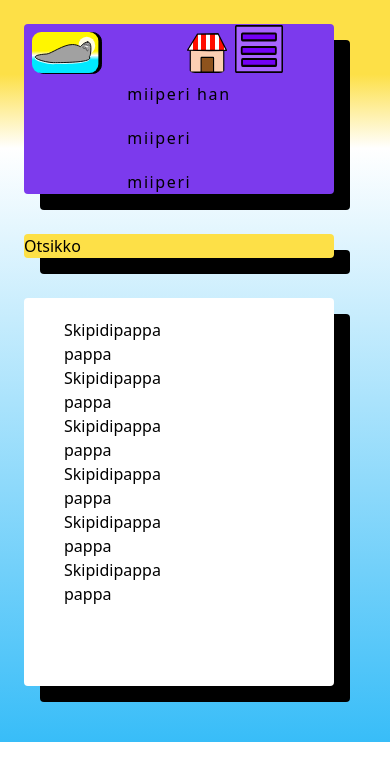
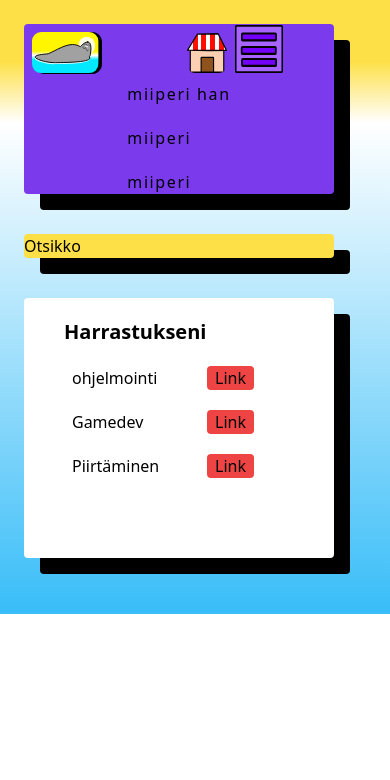
Before and after one commit to Miikatu/my-web-cv, a Next.js app: page / in a window 390 px wide. Shown: the top 780 px of the page. Built offline with nearby package versions, Linux system fonts and the light colour scheme.

Commit message:
responsive box with list

```diff
--- a/src/app/components/contentBox.js
+++ b/src/app/components/contentBox.js
@@ -3,8 +3,21 @@ export default function ContentBox() {
 
     <div className="p-10 h-full">
       <div className="bg-black  relative rounded ">
-          <div id="box-violet" className=" grid grid-cols-4 pl-10 pt-5 pb-20 rounded -translate-x-4 -translate-y-4 bg-white">
-            <p>Skipidipappa pappa Skipidipappa pappa Skipidipappa pappa Skipidipappa pappa Skipidipappa pappa Skipidipappa pappa</p >
+        <div id="box-violet" className=" grid grid-cols-4 pl-10 pt-5 pb-20 space-y-5 space-x-2 rounded -translate-x-4 -translate-y-4 bg-white">
+          <h1 className="font-bold col-span-5 text-xl">Harrastukseni</h1>
+
+          <div className="col-start-1">ohjelmointi</div>
+          <div className="hidden sm:block bg-orange-100 col-start-2 col-span-2">Kuva</div>
+          <div className="col-start-3 sm:col-start-4 w-fit bg-red-500 rounded px-2">Link</div>
+          <div className="col-start-1">Gamedev</div>
+          <div className="hidden sm:block bg-orange-200 col-start-2 col-span-2">Kuva</div>
+          <div className="col-start-3 sm:col-start-4 w-fit bg-red-500 rounded px-2">Link</div>
+          <div className="col-start-1">Piirtäminen</div>
+          <div className="hidden sm:block bg-orange-300 col-start-2 col-span-2">Kuva</div>
+          <div className="col-start-3 sm:col-start-4 w-fit bg-red-500 rounded px-2">Link</div>
+
+
+
         </div>
       </div>
     </div>
```
Lines whose indentation alone changed are shown as unchanged.
